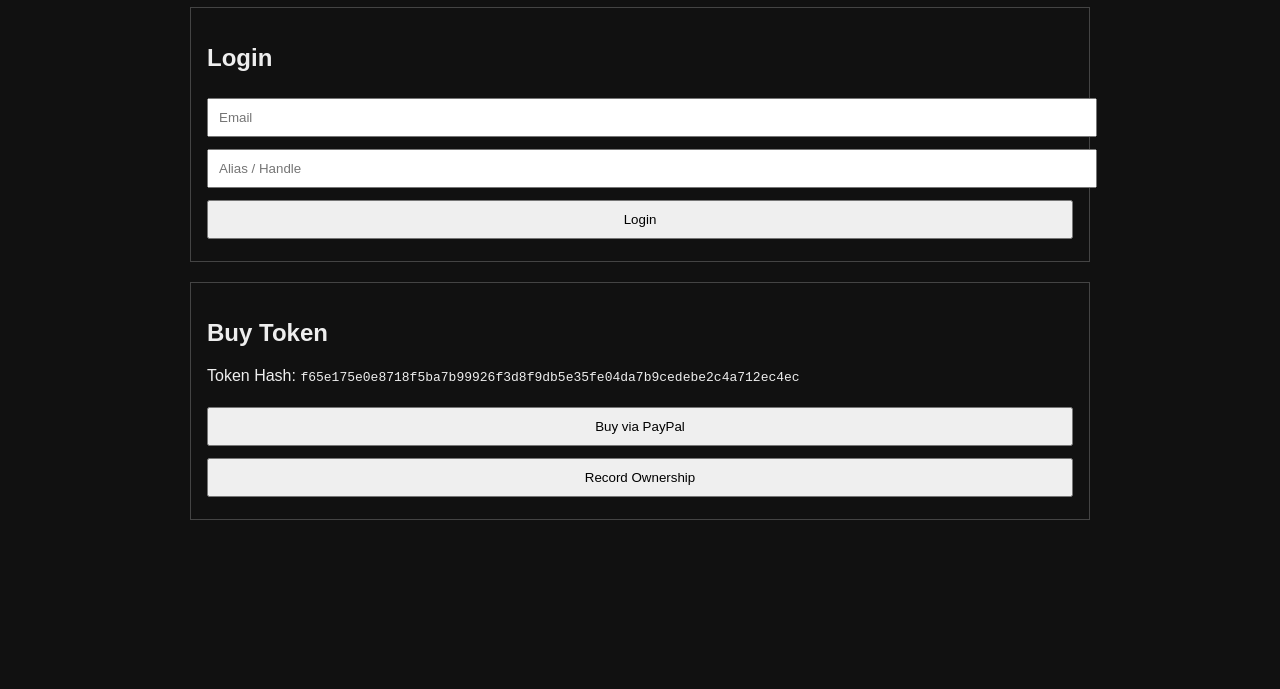
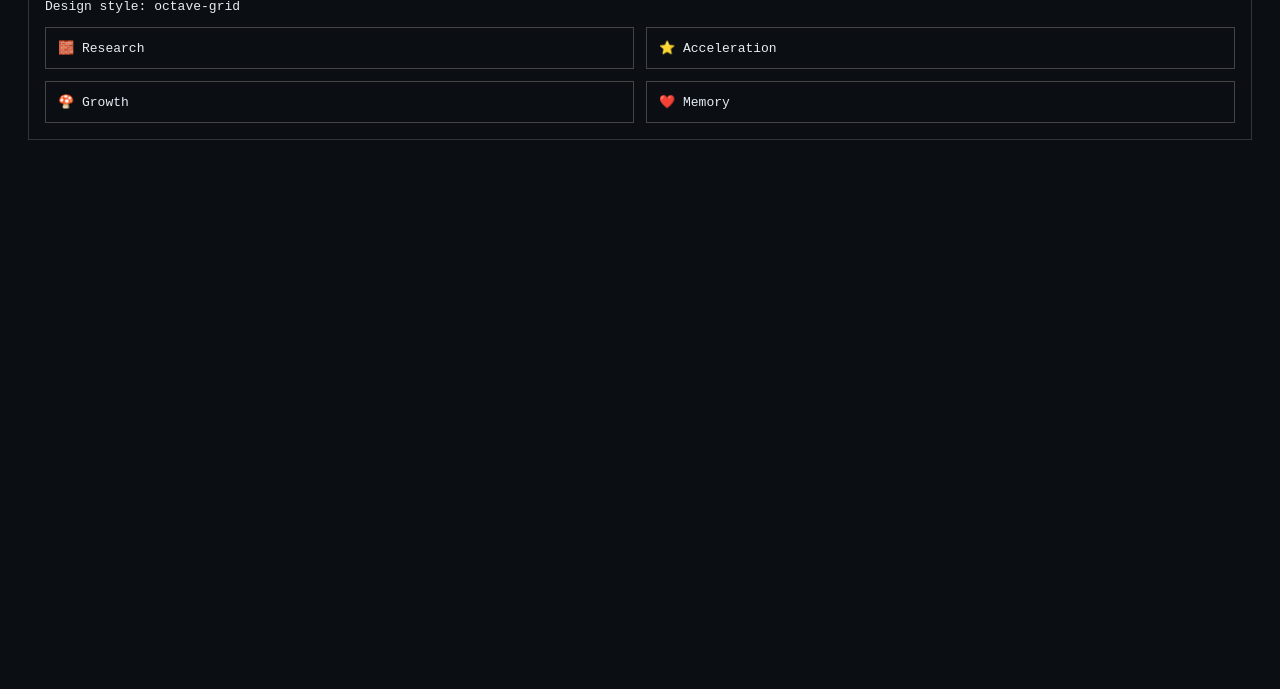
Before and after one commit to pewpi-infinity/electron_tunneling_quantum_transport, a plain HTML site: page index.html in a window 1280 px wide. Shown: the part 111-800 px from the top of the page. Drawn offline with Linux system fonts and the light colour scheme.

Commit message:
c13b0 sweep: research, goal, token, index

```diff
--- a/index.html
+++ b/index.html
@@ -1,74 +1,25 @@
-<!DOCTYPE html>
+<!doctype html>
 <html>
 <head>
 <meta charset="utf-8">
-<title>electron_tunneling_quantum_transport — Token Purchase</title>
+<title>electron_tunneling_quantum_transport — Octave</title>
 <style>
-body { font-family: sans-serif; background:#111; color:#eee; max-width:900px; margin:auto; }
-input, button { padding:10px; margin:6px 0; width:100%; }
-.box { border:1px solid #444; padding:16px; margin-top:20px; }
+body{font-family:monospace;background:#0b0f14;color:#e6edf3;padding:20px}
+.box{border:1px solid #30363d;padding:16px}
+.grid{display:grid;grid-template-columns:repeat(2,1fr);gap:12px}
+.card{border:1px solid #444;padding:12px}
 </style>
 </head>
 <body>
-
-<h1>🧱 Token Access — electron_tunneling_quantum_transport</h1>
-
 <div class="box">
-<h2>Login</h2>
-<input id="email" placeholder="Email">
-<input id="alias" placeholder="Alias / Handle">
-<button onclick="login()">Login</button>
+<h1>Octave :: electron_tunneling_quantum_transport</h1>
+<p>Design style: octave-grid</p>
+<div class="grid">
+  <div class="card">🧱 Research</div>
+  <div class="card">⭐ Acceleration</div>
+  <div class="card">🍄 Growth</div>
+  <div class="card">❤️ Memory</div>
 </div>
-
-<div class="box">
-<h2>Buy Token</h2>
-<p>Token Hash: <code>f65e175e0e8718f5ba7b99926f3d8f9db5e35fe04da7b9cedebe2c4a712ec4ec</code></p>
-
-<form action="https://www.paypal.com/cgi-bin/webscr" method="post" target="_blank">
-<input type="hidden" name="cmd" value="_xclick">
-<input type="hidden" name="business" value="watsonkris611@gmail.com">
-<input type="hidden" name="item_name" value="c13b0 Token — electron_tunneling_quantum_transport">
-<input type="hidden" name="currency_code" value="USD">
-<input type="hidden" name="amount" value="10.08">
-<input type="hidden" name="custom" value="electron_tunneling_quantum_transport|f65e175e0e8718f5ba7b99926f3d8f9db5e35fe04da7b9cedebe2c4a712ec4ec">
-<button type="submit">Buy via PayPal</button>
-</form>
-
-<button onclick="record()">Record Ownership</button>
 </div>
-
-<script>
-function login() {
-  localStorage.setItem("c13b0_email", document.getElementById("email").value);
-  localStorage.setItem("c13b0_alias", document.getElementById("alias").value);
-  alert("Logged in");
-}
-
-function record() {
-  const e = localStorage.getItem("c13b0_email");
-  const a = localStorage.getItem("c13b0_alias");
-  if (!e || !a) { alert("Login first"); return; }
-
-  const rec = {
-    email_hash: "f65e175e0e8718f5ba7b99926f3d8f9db5e35fe04da7b9cedebe2c4a712ec4ec".slice(0,8) + ":" + e,
-    alias: a,
-    repo: "electron_tunneling_quantum_transport",
-    token: "f65e175e0e8718f5ba7b99926f3d8f9db5e35fe04da7b9cedebe2c4a712ec4ec",
-    time: new Date().toISOString()
-  };
-
-  fetch("OWNERS.json")
-    .then(r => r.json())
-    .then(j => {
-      j.push(rec);
-      const blob = new Blob([JSON.stringify(j,null,2)],{type:"application/json"});
-      const a = document.createElement("a");
-      a.href = URL.createObjectURL(blob);
-      a.download = "OWNERS.json";
-      a.click();
-    });
-}
-</script>
-
 </body>
 </html>
```
Also changed, not shown: 2 other files.
